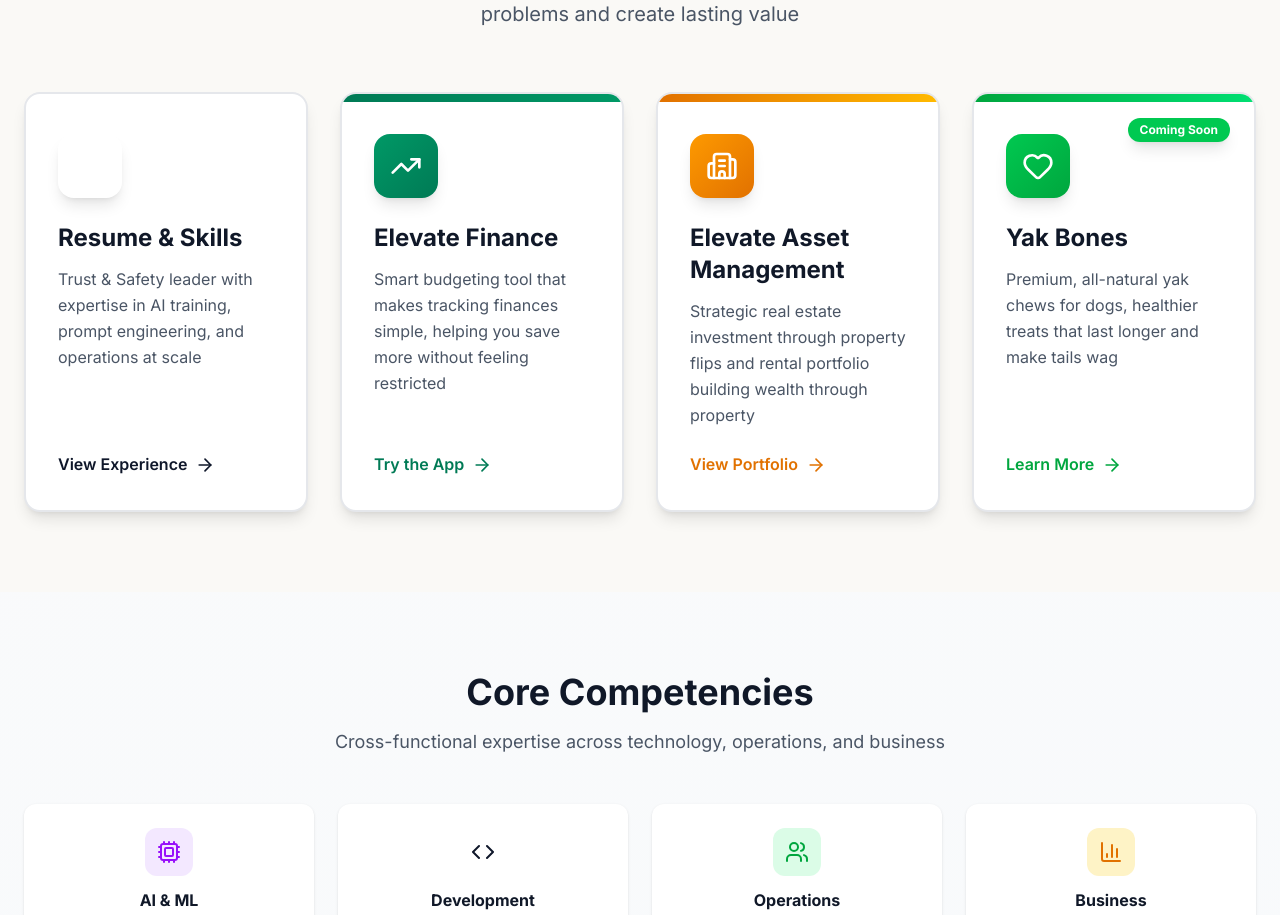
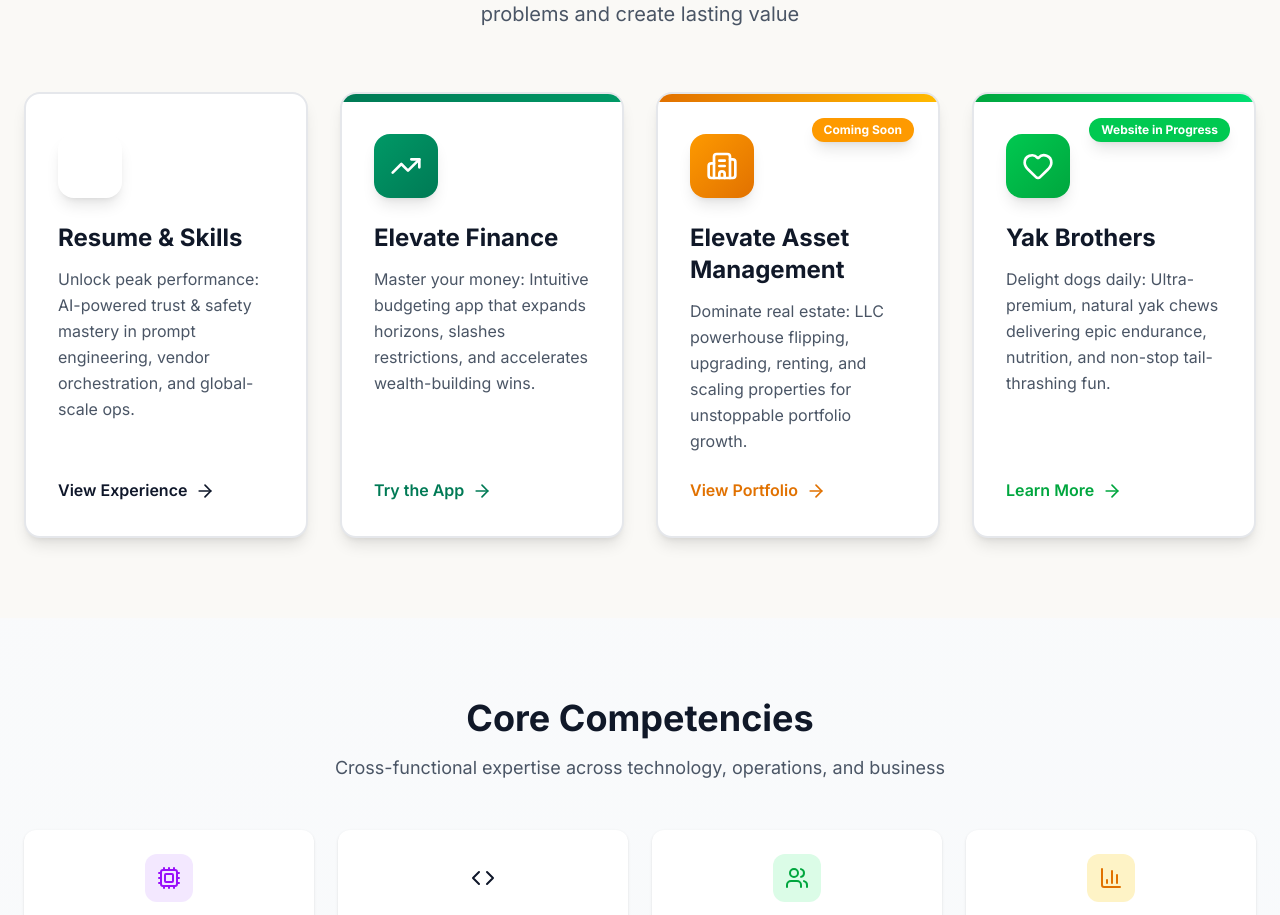
Before and after one commit to dsikler/DanSikler-com, a Next.js app: page / in a window 1280 px wide. Shown: the part 931-1846 px from the top of the page. Built offline with nearby package versions, Linux system fonts and the light colour scheme.

Commit message:
Update all 4 venture card subtitles, add Coming Soon to Elevate Asset Management, change Yak Bones to Yak Brothers with Website in Progress badge

```diff
--- a/app/page.tsx
+++ b/app/page.tsx
@@ -177,7 +177,7 @@
 
                   {/* Description */}
                   <p className="text-gray-600 mb-6 leading-relaxed flex-1">
-                    Trust & Safety leader with expertise in AI training, prompt engineering, and operations at scale
+                    Unlock peak performance: AI-powered trust & safety mastery in prompt engineering, vendor orchestration, and global-scale ops.
                   </p>
 
                   {/* CTA */}
@@ -207,7 +207,7 @@
                   </h3>
 
                   <p className="text-gray-600 mb-6 leading-relaxed flex-1">
-                    Smart budgeting tool that makes tracking finances simple, helping you save more without feeling restricted
+                    Master your money: Intuitive budgeting app that expands horizons, slashes restrictions, and accelerates wealth-building wins.
                   </p>
 
                   <div className="flex items-center gap-2 text-emerald-700 font-semibold group-hover:gap-3 transition-all mt-auto">
@@ -230,12 +230,17 @@
                     <Building2 className="w-8 h-8 text-white" />
                   </div>
 
+                  {/* Coming Soon badge */}
+                  <div className="absolute top-6 right-6 px-3 py-1 bg-amber-500 text-white rounded-full text-xs font-bold shadow-lg">
+                    Coming Soon
+                  </div>
+
                   <h3 className="text-2xl font-bold text-gray-900 mb-3 group-hover:text-amber-600 transition-colors">
                     Elevate Asset Management
                   </h3>
 
                   <p className="text-gray-600 mb-6 leading-relaxed flex-1">
-                    Strategic real estate investment through property flips and rental portfolio building wealth through property
+                    Dominate real estate: LLC powerhouse flipping, upgrading, renting, and scaling properties for unstoppable portfolio growth.
                   </p>
 
                   <div className="flex items-center gap-2 text-amber-600 font-semibold group-hover:gap-3 transition-all mt-auto">
@@ -258,17 +263,17 @@
                     <Heart className="w-8 h-8 text-white" />
                   </div>
 
-                  {/* Coming Soon badge */}
+                  {/* Website in Progress badge */}
                   <div className="absolute top-6 right-6 px-3 py-1 bg-green-500 text-white rounded-full text-xs font-bold shadow-lg">
-                    Coming Soon
+                    Website in Progress
                   </div>
 
                   <h3 className="text-2xl font-bold text-gray-900 mb-3 group-hover:text-green-600 transition-colors">
-                    Yak Bones
+                    Yak Brothers
                   </h3>
 
                   <p className="text-gray-600 mb-6 leading-relaxed flex-1">
-                    Premium, all-natural yak chews for dogs, healthier treats that last longer and make tails wag
+                    Delight dogs daily: Ultra-premium, natural yak chews delivering epic endurance, nutrition, and non-stop tail-thrashing fun.
                   </p>
 
                   <div className="flex items-center gap-2 text-green-600 font-semibold group-hover:gap-3 transition-all mt-auto">
```
